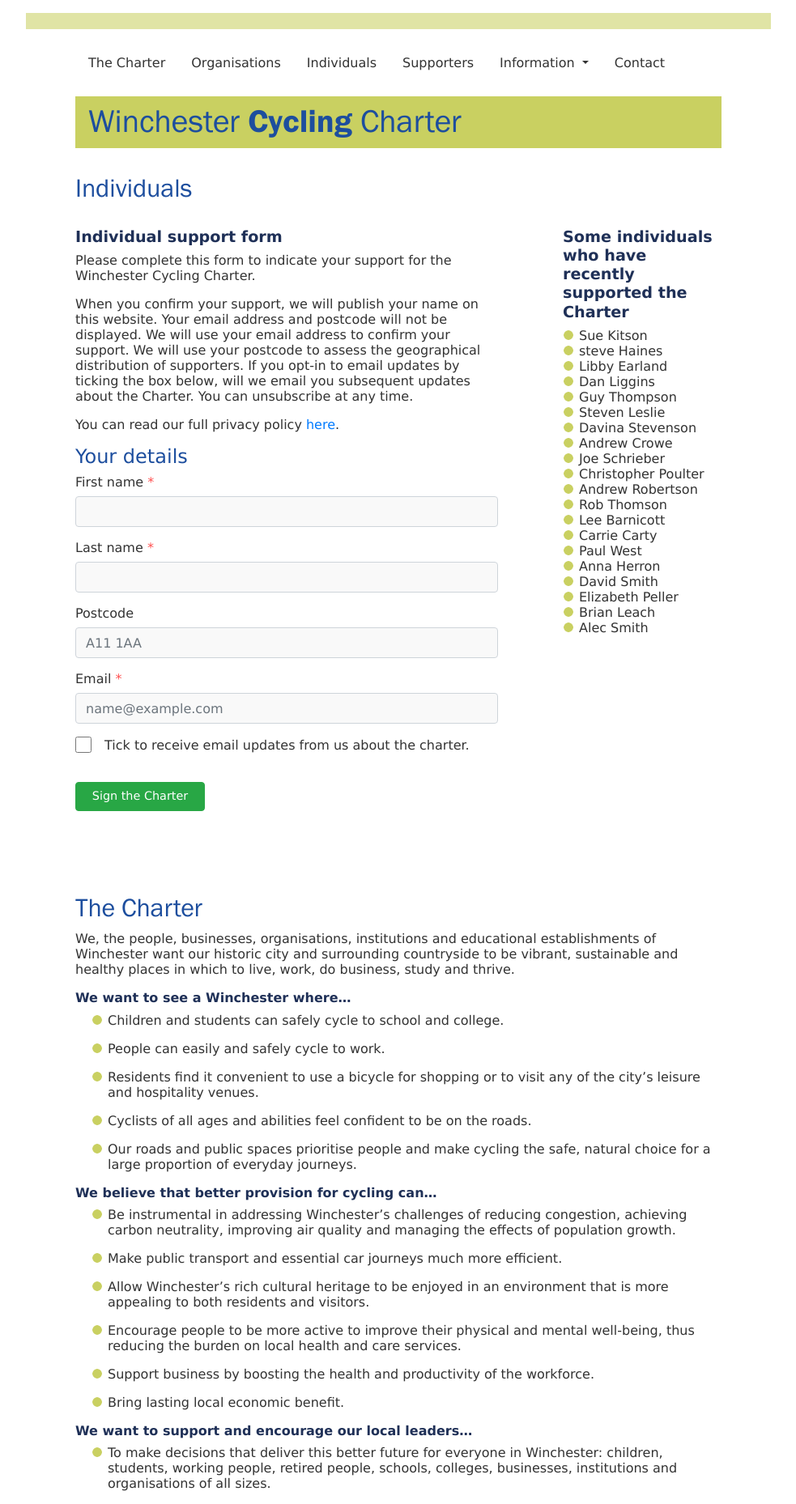
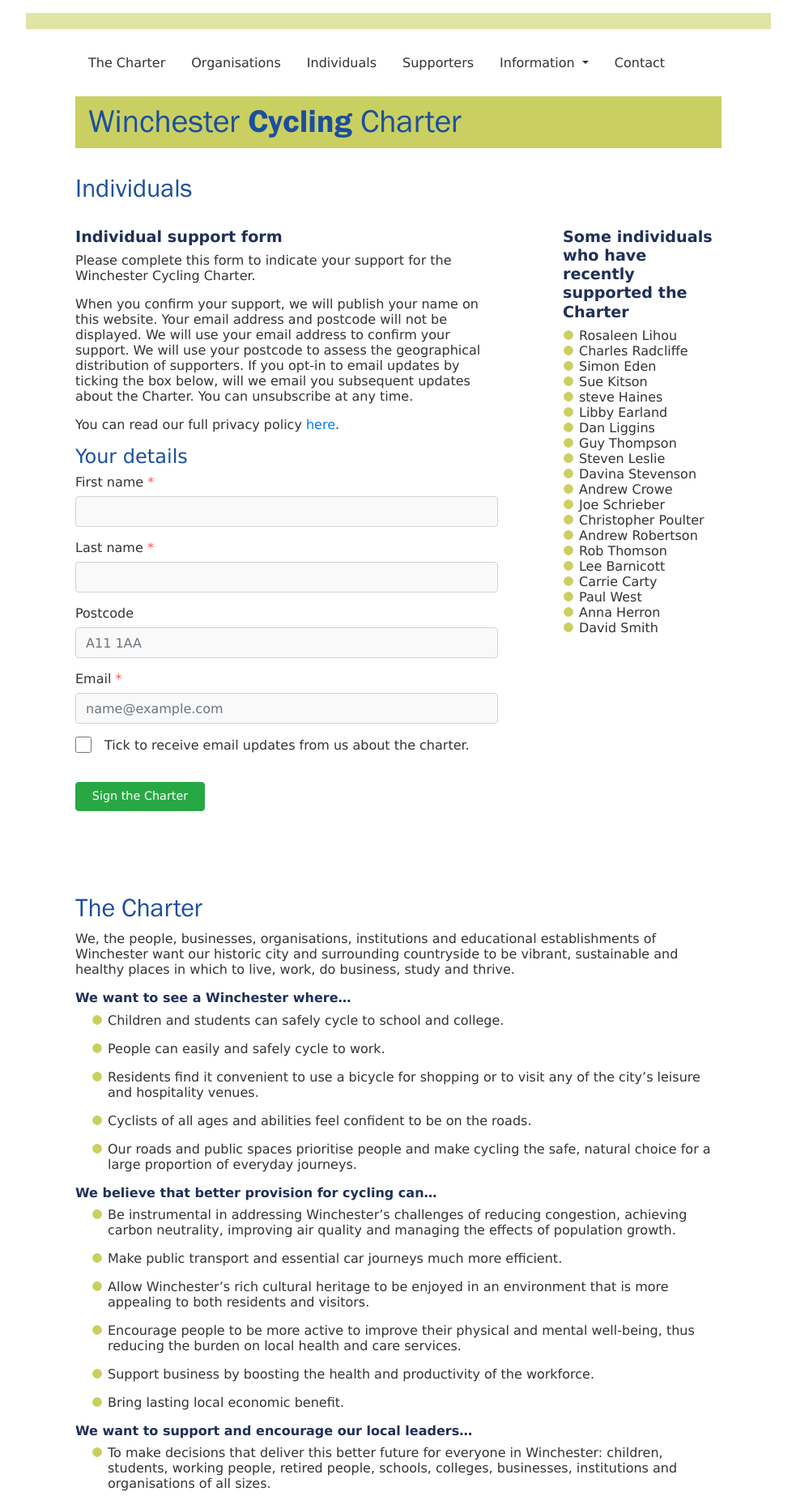
Before and after one commit to winchestercyclingcharter/winchestercyclingcharter.github.io, a Jekyll site: the page built from ind-page.md, in a window 1280 px wide. Shown: the whole page at 81% size, without its empty margins (148-1131 px from the left). Built offline with Jekyll 4.4.1, drawn with Linux system fonts in a browser that asks for light colours; nearby versions of some CDN libraries.

Commit message:
Update people.yml

```diff
--- a/_data/people.yml
+++ b/_data/people.yml
@@ -251,3 +251,6 @@ people:
 - { lastname: Earland, firstname: Libby, dt: 20210301-074141-783292 }
 - { lastname: Haines, firstname: steve, dt: 20210301-081017-381538 }
 - { lastname: Kitson, firstname: Sue, dt: 20210301-105653-577679 }
+- { lastname: Eden, firstname: Simon, dt: 20210301-211021-620607 }
+- { lastname: Radcliffe, firstname: Charles, dt: 20210301-212051-532668 }
+- { lastname: Lihou , firstname: Rosaleen , dt: 20210301-221528-273788 }
```
